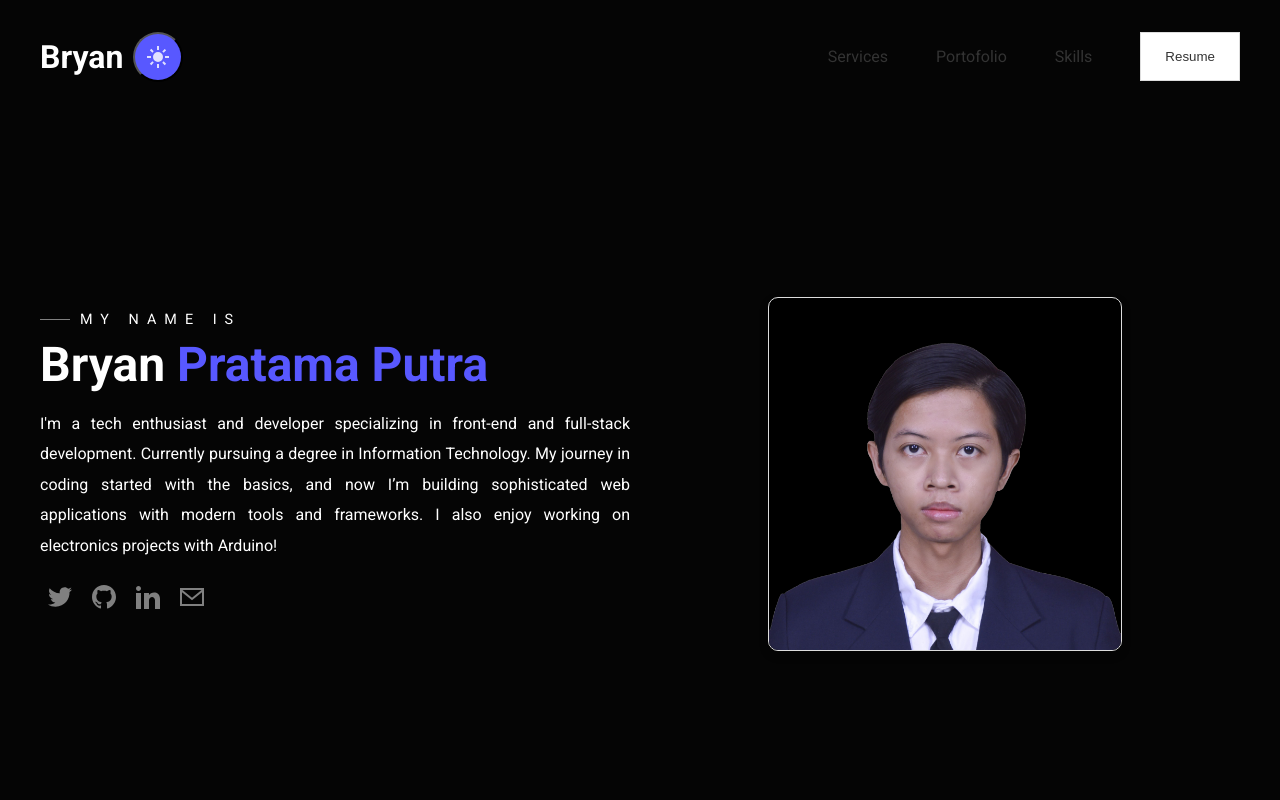
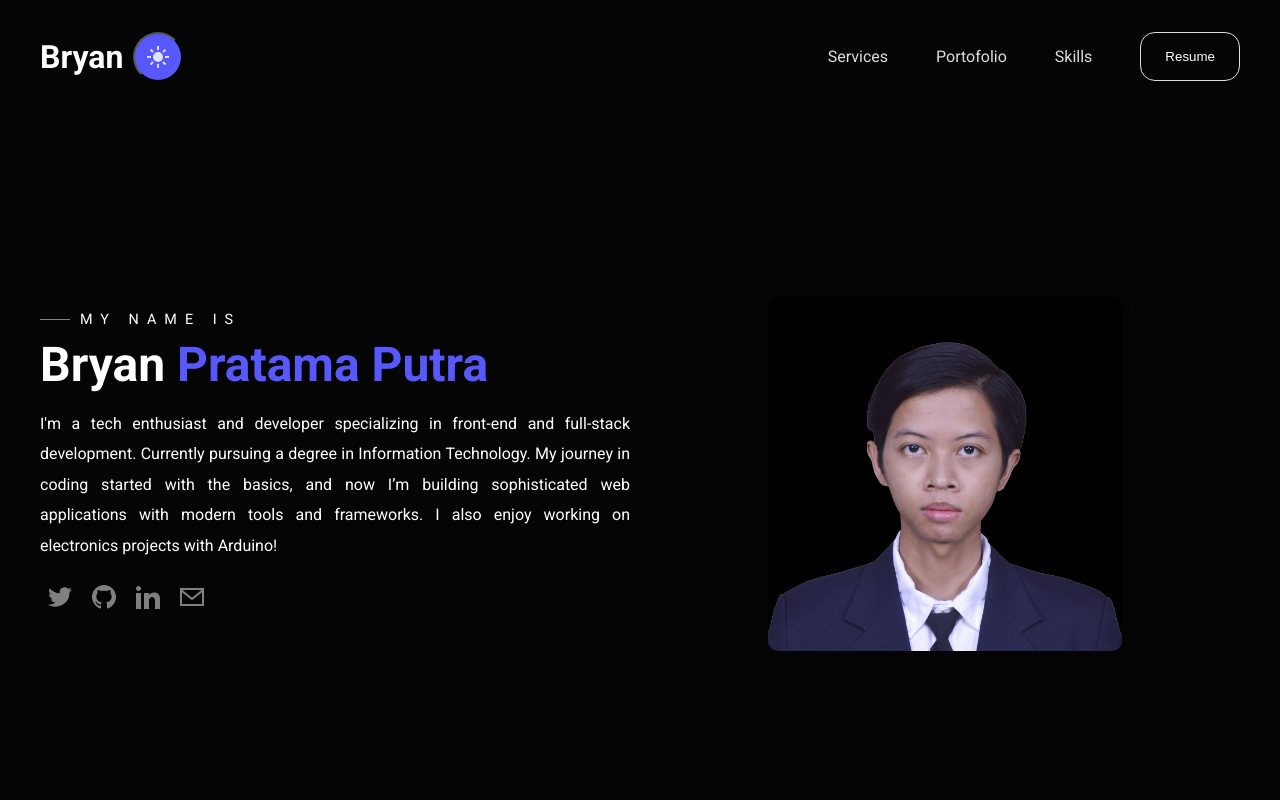
Before and after one commit to bryanpratama/portofolio, a plain HTML site: page index.html in a window 1280 px wide. Both pictures are taken after a click on the button 158 px from the left and 57 px from the top of the page. Shown: the top 800 px of the page. Drawn offline with Linux system fonts and the light colour scheme.

Commit message:
fix minor issue darkmode

```diff
--- a/style.css
+++ b/style.css
@@ -15,11 +15,18 @@
     --primaryIconColor: rgb(88, 88, 255);
     --primaryIconColorHover: rgb(67, 67, 255);
 
+    --navbarButton: rgb(245, 245, 245);
+    --navbarTextColor: rgb(3, 3, 3);
+
     --sectionPadding: 6rem 0;
 
     --itemBorderRadius: 0.7rem;
 
 
+}
+
+:root, body {
+    transition: background-color 0.5s ease, color 0.5s ease;
 }
 
 .darkmode {
@@ -36,6 +43,10 @@
 
     --primaryIconColor: rgb(88, 88, 255);
     --primaryIconColorHover: rgb(67, 67, 255);
+    --navbarButton: rgb(0, 0, 0);
+
+    --navbarTextColor: rgb(221, 221, 221);
+
 
     --sectionPadding: 6rem 0;
 
@@ -51,10 +62,12 @@
     display: flex;
     justify-content: center;
     align-items: center;
+    cursor: pointer;
 }
 
 #theme-switch svg {
     fill: var(--thirdBackroundColor);
+
 }
 
 #theme-switch svg:last-child {
@@ -62,6 +75,7 @@
 }
 .darkmode #theme-switch svg:first-child {
     display: none;
+
 }
 .darkmode #theme-switch svg:last-child {
     display: block;
@@ -120,14 +134,15 @@ a {
 
 .btn {
     padding: 1rem 1.5rem;
-    background: white;
+    background: var(--base-color);
     border: 1.5px solid var(--borderColor);
+    border-radius: 15px;
     cursor: pointer;
     transition: .2s ease-in-out;
 }
 
 .btn-resume:hover {
-    background-color: var(--secondaryBackroundColor);
+    background-color: var(--navbarButton);
 }
 
 .btn:hover {
@@ -203,7 +218,7 @@ nav ul li {
 
 nav ul li a.nav-link {
     text-decoration: none;
-    color: #333;
+    color: var(--navbarTextColor);
     font-size: 16px;
     position: relative;
     /* transition: color 0.3s ease;  */
@@ -232,10 +247,11 @@ nav ul li a.nav-link:hover::after {
 nav ul li a button {
     background: none;
     border: none;
-    color: #333;
+    color: var(--primaryTextColor);
     cursor: pointer;
     text-decoration: none;
     padding: 0;
+
 }
 
 
@@ -304,7 +320,7 @@ nav ul li a.resume-link button:hover {
 }
 
 .social-icons a:hover svg {
-    fill: black;
+    fill: var(--primaryTextColor);
 }
 
 .social-text {
@@ -347,7 +363,7 @@ nav ul li a.resume-link button:hover {
     background-color: var(--secondaryBackroundColor);
     box-shadow: 0px 4px 10px rgba(0, 0, 0, 0.2);
     object-fit: cover;
-    border: 1px solid var(--borderColor);
+    /* border: 1px solid var(--borderColor); */
     box-sizing: border-box;
     place-content: center;
     /* transition: border-color 0.3s ease, box-shadow 0.3s ease; */
@@ -368,6 +384,7 @@ nav ul li a.resume-link button:hover {
 #services {
     background-color: var(--secondaryBackroundColor);
     padding: var(--sectionPadding);
+    transition: background-color 0.5s ease, color 0.5s ease;
 }
 
 .services .pre-title {
```
